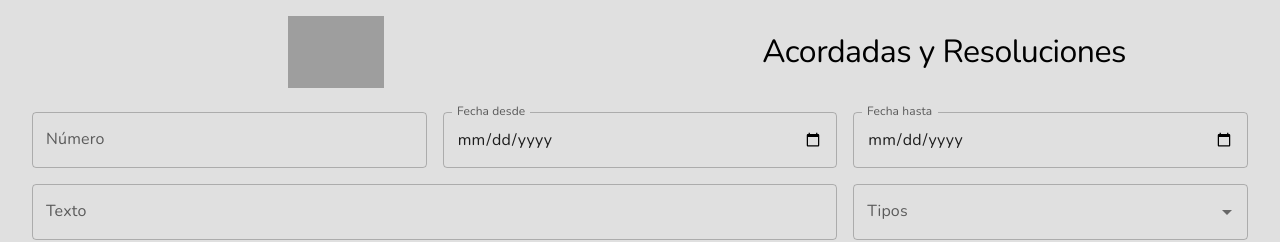
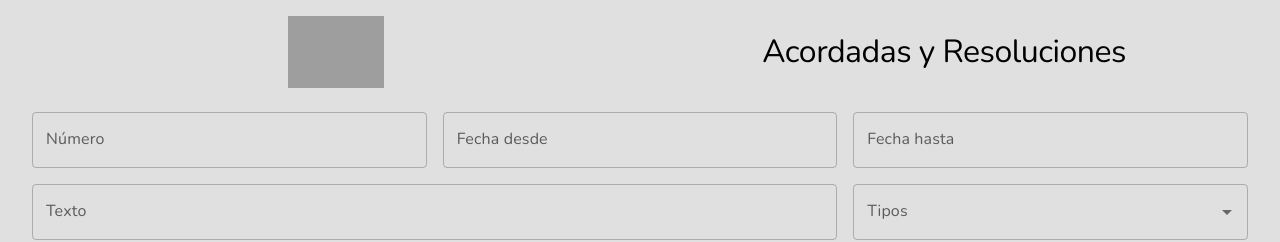
Before and after one commit to Juanivene/Proyecto-acordadas, a React (Vite) app: page / in a window 1280 px wide. Shown: the top 242 px of the page. Built offline with nearby package versions, Linux system fonts and the light colour scheme; grey boxes are pictures that could not be loaded; a web font is replaced by a local one.

Commit message:
feat: datePicker with validations

```diff
--- a/src/Components/Body/Body.jsx
+++ b/src/Components/Body/Body.jsx
@@ -1,4 +1,6 @@
 import { Grid2 as Grid } from '@mui/material';
+import { LocalizationProvider } from '@mui/x-date-pickers';
+import { AdapterDayjs } from '@mui/x-date-pickers/AdapterDayjs';
 
 import Alerts from './Alerts';
 import FormSearchFilter from './Form/FormSearchFilter';
@@ -15,7 +17,9 @@ const Body = () => (
     }}
   >
     <Grid size={{ xs: 12 }}>
-      <FormSearchFilter />
+      <LocalizationProvider dateAdapter={AdapterDayjs}>
+        <FormSearchFilter />
+      </LocalizationProvider>
     </Grid>
     <Grid size={{ xs: 12 }}>
       <Alerts />
--- a/src/Components/Body/Form/FormSearchFilter.jsx
+++ b/src/Components/Body/Form/FormSearchFilter.jsx
@@ -1,29 +1,69 @@
-import { useForm } from 'react-hook-form';
+import { useEffect, useState } from 'react';
+import { Controller, useForm } from 'react-hook-form';
 
 import DeleteIcon from '@mui/icons-material/Delete';
 import SearchIcon from '@mui/icons-material/Search';
 import { Autocomplete, Button, Grid2 as Grid, TextField } from '@mui/material';
+import { DatePicker } from '@mui/x-date-pickers';
+
+import dayjs from 'dayjs';
+import Swal from 'sweetalert2';
 
 import AlertForm from './AlertForm';
 import optionsSelect from './optionsSelectForm';
 
 const FormSearchFilter = () => {
+  const [selectedStartDate, setSelectedStartDate] = useState(null);
+  const [selectedEndDate, setSelectedEndDate] = useState(null);
+  useEffect(() => {
+    setSelectedStartDate(selectedStartDate);
+    setSelectedEndDate(selectedEndDate);
+  }, [selectedStartDate, selectedEndDate]);
   const {
     register,
     handleSubmit: onSubmitRHF,
     formState: { errors },
     getValues,
+    control,
   } = useForm();
+
   const validateSelect = () => {
     const { number, text, startDate, endDate, type } = getValues();
-
     if (type && !number && !text && !startDate && !endDate) {
       return false;
     }
     return true;
   };
+  const validateDate = () => {
+    const { startDate, endDate } = getValues();
+    if ((startDate && !endDate) || (!startDate && endDate)) {
+      const Toast = Swal.mixin({
+        toast: true,
+        position: 'top-end',
+        showConfirmButton: false,
+        timer: 3000,
+        timerProgressBar: true,
+        didOpen: (toast) => {
+          toast.onmouseenter = Swal.stopTimer;
+          toast.onmouseleave = Swal.resumeTimer;
+        },
+      });
+      Toast.fire({
+        icon: 'error',
+        title:
+          'Para buscar por fecha debes completar ambos campos "fecha desde/hasta"',
+      });
+      return false;
+    }
+    return true;
+  };
 
-  const handleSubmit = () => {};
+  const handleSubmit = (data) => {
+    if (!validateDate(data.startDate)) {
+      return false;
+    }
+    return true;
+  };
   return (
     <form onSubmit={onSubmitRHF(handleSubmit)}>
       <Grid
@@ -38,6 +78,7 @@ const FormSearchFilter = () => {
             label="Número"
             variant="outlined"
             fullWidth
+            // onChange={handleInputChange}
             {...register('number', {
               minLength: {
                 value: 2,
@@ -59,39 +100,82 @@ const FormSearchFilter = () => {
           {errors.number && <AlertForm message={errors.number.message} />}
         </Grid>
         <Grid size={{ xs: 12, md: 4 }}>
+          <Controller
+            name="startDate"
+            control={control}
+            defaultValue={null}
+            render={({ field: { onChange: onChangeRHF, value } }) => (
+              <DatePicker
+                sx={{ width: '100%' }}
+                label="Fecha desde"
+                value={value ? dayjs(value) : null}
+                onChange={(newValue) => {
+                  const formattedDate = newValue
+                    ? newValue.format('YYYY-MM-DD')
+                    : null;
+                  onChangeRHF(formattedDate);
+                  setSelectedStartDate('startDate', formattedDate);
+                }}
+                renderInput={(params) => (
                   <TextField
-            id="outlined-basic"
-            label="Fecha desde"
-            variant="outlined"
-            type="date"
-            slotProps={{
-              inputLabel: { shrink: true },
-            }}
+                    {...params}
+                    error={!!errors.endDate}
+                    helperText={errors.endDate ? errors.endDate.message : ''}
                     fullWidth
-            {...register('startDate', {})}
-            {...(errors.startDate && {
+                    {...register('startDate', {
+                      validate: {
+                        l: () => validateDate() || 'Cmpleta el otro',
+                      },
+                    })}
+                    {...(errors.type && {
                       error: true,
                     })}
                   />
-          {/* <DatePicker /> */}
+                )}
+                maxDate={dayjs()}
+              />
+            )}
+          />
+          {errors.startDate && <AlertForm message={errors.text.message} />}
         </Grid>
         <Grid size={{ xs: 12, md: 4 }}>
+          <Controller
+            name="endDate"
+            control={control}
+            defaultValue={null}
+            render={({ field: { onChange: onChangeRHF, value } }) => (
+              <DatePicker
+                sx={{ width: '100%' }}
+                label="Fecha hasta"
+                value={value ? dayjs(value) : null}
+                onChange={(newValue) => {
+                  const formattedDate = newValue
+                    ? newValue.format('YYYY-MM-DD')
+                    : null;
+                  onChangeRHF(formattedDate);
+                  setSelectedEndDate('endDate', formattedDate);
+                }}
+                renderInput={(params) => (
                   <TextField
-            id="outlined-basic"
-            label="Fecha hasta"
-            variant="outlined"
-            type="date"
-            slotProps={{
-              inputLabel: {
-                shrink: true,
+                    {...params}
+                    error={!!errors.endDate}
+                    helperText={errors.endDate ? errors.endDate.message : ''}
+                    fullWidth
+                    {...register('endDate', {
+                      validate: {
+                        l: () => validateDate() || 'Completa el otro',
                       },
-            }}
-            fullWidth
-            {...register('endDate', {})}
-            {...(errors.endDate && {
+                    })}
+                    {...(errors.type && {
                       error: true,
                     })}
                   />
+                )}
+                maxDate={dayjs()}
+              />
+            )}
+          />
+          {errors.endDate && <AlertForm message={errors.text.message} />}
         </Grid>
         <Grid size={{ xs: 12, md: 8 }}>
           <TextField
@@ -99,7 +183,6 @@ const FormSearchFilter = () => {
             label="Texto"
             variant="outlined"
             fullWidth
-            ref={Text}
             {...register('text', {
               minLength: {
                 value: 3,
```
Lines whose indentation alone changed are shown as unchanged.
